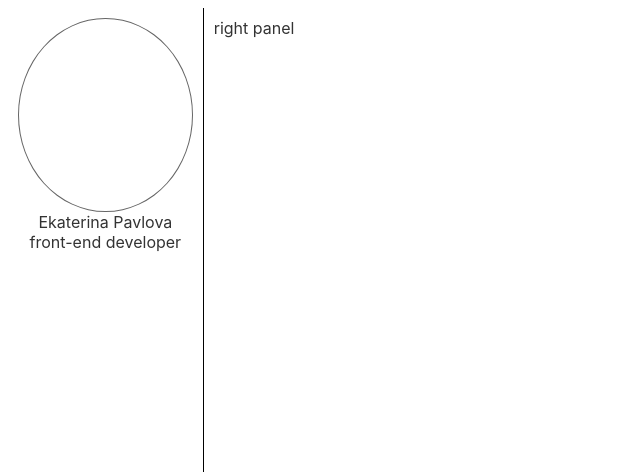
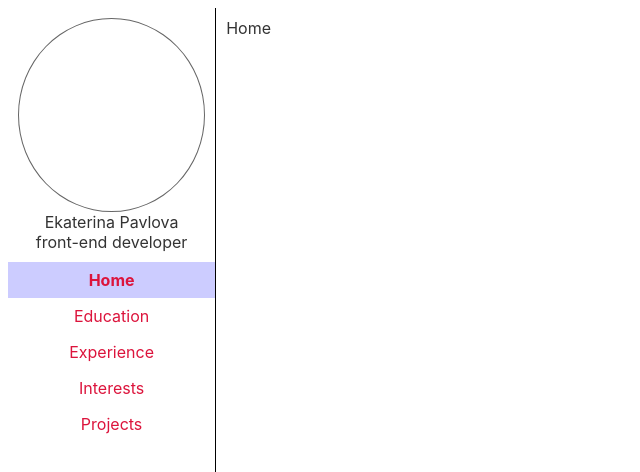
Before and after one commit to paekva/paekva.github.io, a Svelte app in the folder personal-page/: page / in a window 1280 px wide. Shown: the top 472 px of the page, without its empty margins (0-640 px from the left). Built offline with nearby package versions, Linux system fonts and the light colour scheme.

Commit message:
added side menu

```diff
--- a/personal-page/src/App.svelte
+++ b/personal-page/src/App.svelte
@@ -1,19 +1,26 @@
 <script>
 	import Profile from "./components/Profile.svelte";
 	import * as constant from './constants';
+	import SideMenu from "./components/SideMenu.svelte";
+
+
+	let selectedItem = 0;
+	const itemClickHandler = (id) => selectedItem = id;
 </script>
 
 <div class="container">
 	<div class="left">
-		<div class="profile">
-			<Profile
-					description={constant.profileDescription}
-					name={constant.profileName}
-					picUrl={constant.profilePic}
-			/>
-		</div>
+		<Profile
+				description={constant.profileDescription}
+				name={constant.profileName}
+				picUrl={constant.profilePic}
+		/>
+		<SideMenu
+				selectedItem={selectedItem}
+				itemClickHandler={itemClickHandler}
+		/>
 	</div>
-	<div class="right">right panel</div>
+	<div class="right">{constant.menuItems.find(el => el.id === selectedItem).label}</div>
 </div>
 
 <style>
@@ -29,21 +36,12 @@
 	}
 
 	.left {
-		padding: 10px;
 		flex: 1;
 		border-right: 1px solid #000;
 	}
 
 	.right {
 		padding: 10px;
-		flex: 6;
-	}
-
-	.profile{
-		flex: 1;
-		display: flex;
-		flex-direction: row;
-		justify-content: center;
-		align-items: center;
+		flex: 5;
 	}
 </style>
--- a/personal-page/src/components/Profile.svelte
+++ b/personal-page/src/components/Profile.svelte
@@ -18,6 +18,8 @@
         display: flex;
         flex-direction: column;
         justify-content: center;
+
+        padding: 10px;
     }
 
     .picture {
--- /dev/null
+++ b/personal-page/src/components/SideMenu.svelte
@@ -0,0 +1,17 @@
+<script>
+    import SideMenuItem from "./SideMenuItem.svelte";
+    import * as constant from '../constants';
+
+    export let selectedItem;
+    export let itemClickHandler;
+</script>
+
+{#if constant.menuItems.length > 0}
+    {#each constant.menuItems as item}
+        <SideMenuItem
+                itemLabel={item.label}
+                selected={item.id === selectedItem}
+                onItemClick={() => itemClickHandler(item.id)}
+        />
+    {/each}
+{/if}
--- /dev/null
+++ b/personal-page/src/components/SideMenuItem.svelte
@@ -0,0 +1,32 @@
+<script>
+    export let itemLabel;
+    export let selected;
+    export let onItemClick;
+</script>
+
+<div class={selected ? "selectedItem" : "item"} on:click={onItemClick}>
+    {itemLabel}
+</div>
+
+<style>
+    .item, .selectedItem {
+        flex: 1;
+        width: inherit;
+        color: crimson;
+
+        text-align: center;
+        padding: 8px;
+
+        cursor: pointer;
+    }
+
+    .selectedItem {
+        font-weight: bold;
+        background: #ccccff;
+    }
+
+    .item:hover, .selectedItem:hover {
+        background: #cccccc;
+        font-weight: bold;
+    }
+</style>
--- a/personal-page/src/constants.js
+++ b/personal-page/src/constants.js
@@ -1,3 +1,26 @@
 export const profileDescription = 'front-end developer';
 export const profileName = 'Ekaterina Pavlova';
 export const profilePic = '';
+
+export const menuItems = [
+    {
+        id: 0,
+        label: 'Home'
+    },
+    {
+        id: 1,
+        label: 'Education'
+    },
+    {
+        id: 2,
+        label: 'Experience'
+    },
+    {
+        id: 3,
+        label: 'Interests'
+    },
+    {
+        id: 4,
+        label: 'Projects'
+    },
+]
```
